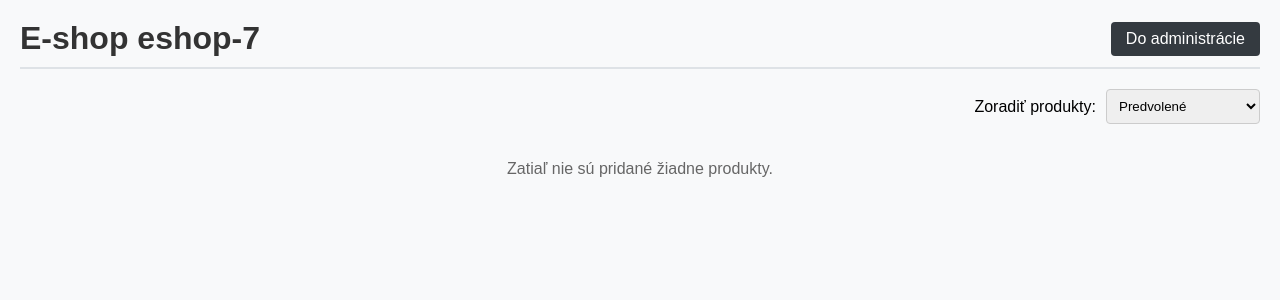
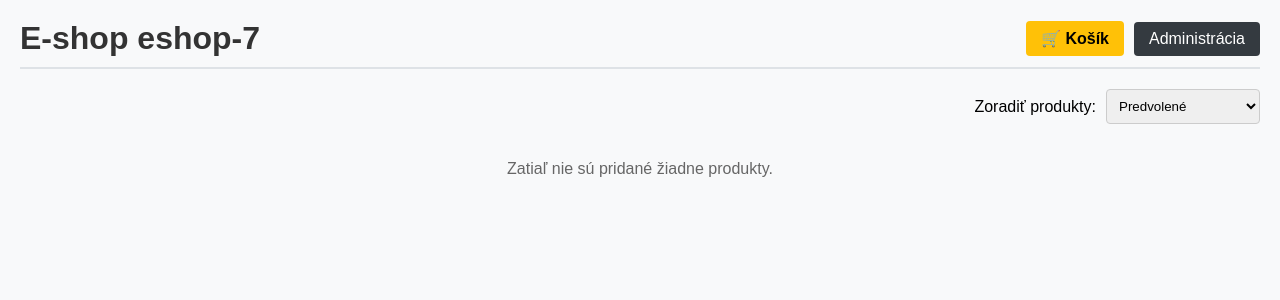
Before and after one commit to matuso1/eshop, a FastAPI app: page / in a window 1280 px wide. Shown: the top 300 px of the page. Run offline with FastAPI, Linux system fonts and the light colour scheme; data that the repository does not hold is empty; parts of the project's set-up code (start-up, migrations or seed data) failed here and were passed over.

Commit message:
Update index.html

```diff
--- a/templates/index.html
+++ b/templates/index.html
@@ -8,7 +8,11 @@
         body { font-family: Arial, sans-serif; margin: 0; padding: 20px; background-color: #f8f9fa; }
         header { display: flex; justify-content: space-between; align-items: center; margin-bottom: 20px; border-bottom: 2px solid #dee2e6; padding-bottom: 10px; }
         h1 { color: #333; margin: 0; }
-        .admin-link { background: #343a40; color: white; padding: 8px 15px; text-decoration: none; border-radius: 4px; }
+        .nav-links { display: flex; gap: 10px; align-items: center; }
+        .btn { background: #343a40; color: white; padding: 8px 15px; text-decoration: none; border-radius: 4px; border: none; cursor: pointer; }
+        .btn-cart { background: #ffc107; color: #000; font-weight: bold; }
+        .btn-buy { background: #007bff; color: white; width: 100%; margin-top: 10px; padding: 8px; border-radius: 4px; border: none; cursor: pointer; }
+        .btn-buy:disabled { background: #ccc; cursor: not-allowed; }
         .controls { display: flex; justify-content: flex-end; margin-bottom: 20px; gap: 10px; align-items: center; }
         .controls select { padding: 8px; border-radius: 4px; border: 1px solid #ccc; }
         .grid { display: grid; grid-template-columns: repeat(auto-fill, minmax(250px, 1fr)); gap: 20px; }
@@ -23,10 +27,12 @@
 
     <header>
         <h1>E-shop eshop-7</h1>
-        <a href="/admin" class="admin-link">Do administrácie</a>
+        <div class="nav-links">
+            <a href="/cart" class="btn btn-cart">🛒 Košík</a>
+            <a href="/admin" class="btn">Administrácia</a>
+        </div>
     </header>
 
-    <!-- MENU PRE TRIEDENIE -->
     <div class="controls">
         <label for="sort">Zoradiť produkty:</label>
         <select id="sort" onchange="location.href=this.value">
@@ -38,7 +44,6 @@
         </select>
     </div>
 
-    <!-- ZOZNAM PRODUKTOV -->
     <div class="grid">
         {% for product in products %}
         <div class="card">
@@ -49,8 +54,6 @@
                     <img src="https://via.placeholder.com/250x160?text=Bez+obrazka" alt="Bez obrázka">
                 {% endif %}
                 <h3>{{ product.name }}</h3>
-            </div>
-            <div>
                 <div class="price">
                     {% if product.discount_price %}
                         <span class="old-price">{{ "%.2f"|format(product.price) }} €</span>
@@ -61,6 +64,13 @@
                 </div>
                 <div class="stock">Skladom: <strong>{{ product.stock }} ks</strong></div>
             </div>
+            <div>
+                <form action="/cart/add/{{ product.id }}" method="POST">
+                    <button type="submit" class="btn-buy" {% if product.stock <= 0 %}disabled{% endif %}>
+                        {% if product.stock > 0 %}Pridať do košíka{% else %}Vypredané{% endif %}
+                    </button>
+                </form>
+            </div>
         </div>
         {% else %}
         <p style="grid-column: 1 / -1; text-align: center; color: #666;">Zatiaľ nie sú pridané žiadne produkty.</p>
```
